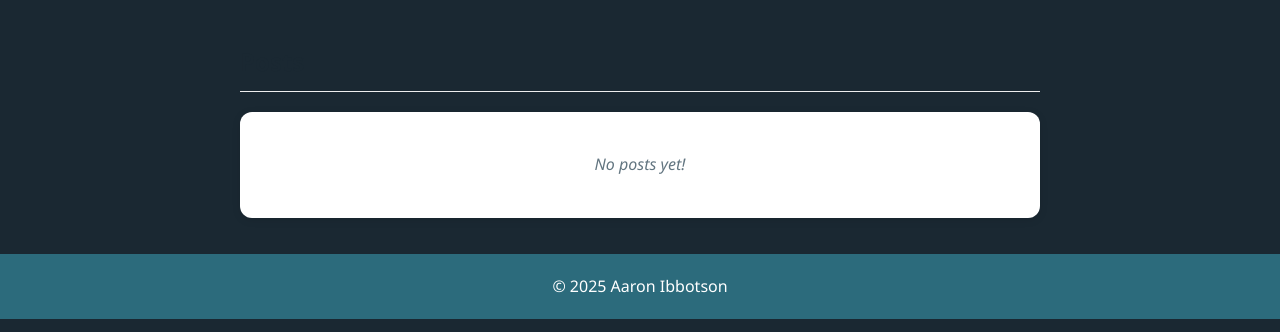
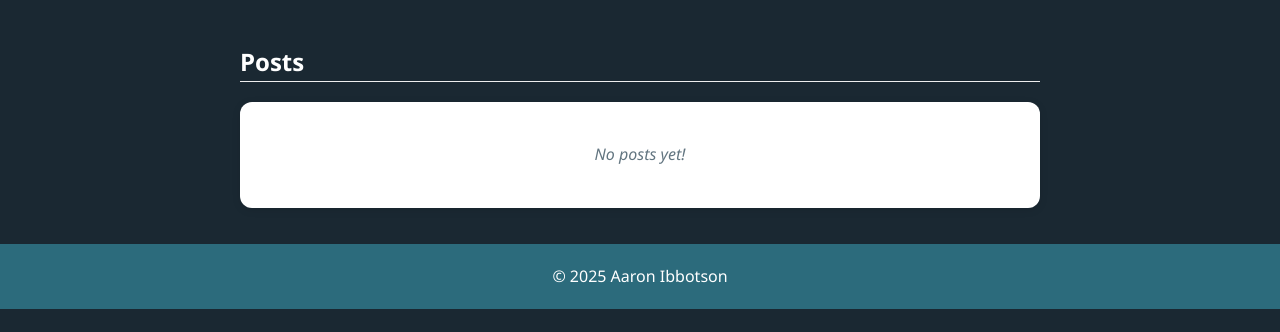
Before and after one commit to w1zzball/haiku, a Django app: template profiles/templates/profiles/profile.html in a window 1280 px wide. Shown: the part 265-597 px from the top of the page. Run offline with Django 5.2, Linux system fonts and the light colour scheme; the template is opened without the code that fills it, so the values that code supplies are empty.

Commit message:
refactor: remove unnecessary header from user feed

```diff
--- a/home/templates/home/index.html
+++ b/home/templates/home/index.html
@@ -19,7 +19,6 @@
 
     {% if user.is_authenticated %}
       <div class="user-feed">
-        <h2>Your Recent Posts</h2>
         {% if user_posts %}
           <ul class="post-list">
             {% for post in user_posts %}
--- a/profiles/templates/profiles/profile.html
+++ b/profiles/templates/profiles/profile.html
@@ -55,7 +55,7 @@
       <em>Member since: {{ viewed_user.date_joined|date:'F j, Y' }}</em>
     </div>
     <div class="profile-posts">
-      <h2>Posts</h2>
+      <h2 id="posts-header">Posts</h2>
       <ul class="post-list">
         {% for post in posts %}
           {% include 'posts/includes/post_item.html' with post=post show_author=False %}
--- a/static/css/components/profiles.css
+++ b/static/css/components/profiles.css
@@ -78,6 +78,11 @@
   box-shadow: 0 2px 8px rgba(0, 0, 0, 0.1);
 }
 
+#posts-header {
+  color: #fff;
+  padding: 0;
+}
+
 /* Adjust post list width for profile page */
 .profile-container .post-list {
   max-width: 100%;
```
